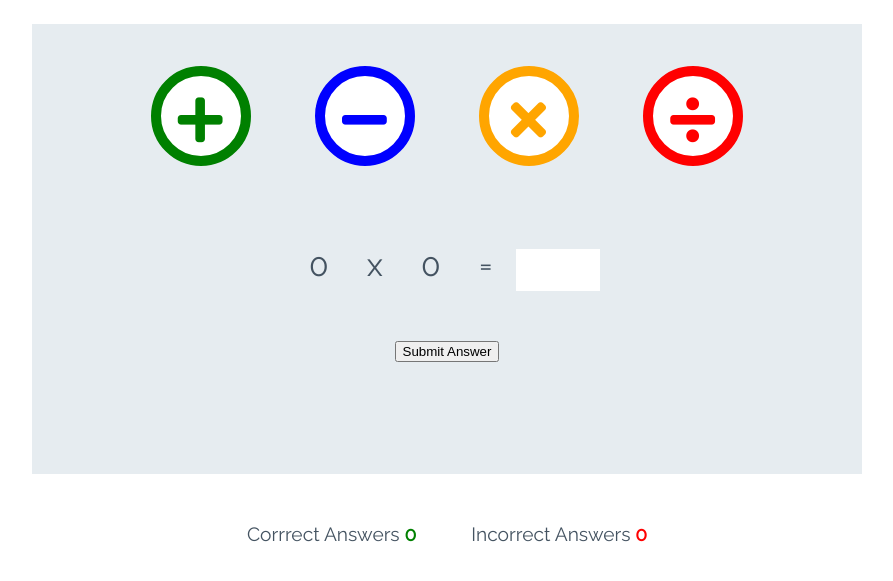
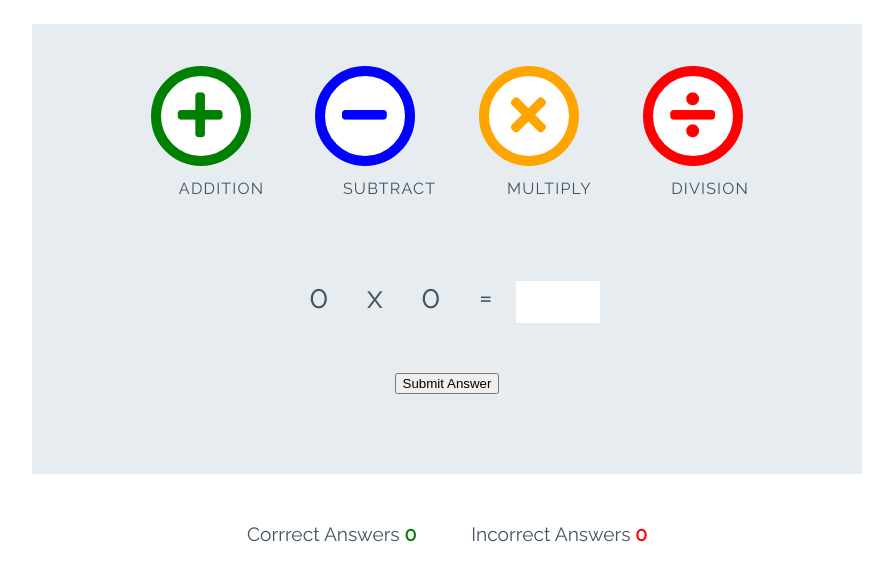
Before and after one commit to Bethan-McKenzie/Love-Maths, a plain HTML site: page index.html in a window 1280 px wide. Shown: the part 79-660 px from the top of the page, without its empty margins (193-1086 px from the left). Drawn offline with Linux system fonts and the light colour scheme.

Commit message:
Add styling to game

```diff
--- a/assets/css/style.css
+++ b/assets/css/style.css
@@ -109,6 +109,14 @@ body {
     font-size: 3.2rem;
     margin: 0 30px;
     transition: all 0.5s;
+}
+
+.btn--big::after {
+    content: attr(data-type);
+    font-size: 1rem;
+    color: #445361;
+    position: relative;
+    left: 0.75em;
 }
 
 .btn--blue {
--- a/index.html
+++ b/index.html
@@ -18,16 +18,16 @@
 
     <div class="game-area">
         <div class="controls-area">
-            <button class="btn btn--big btn--green">
+            <button data-type="addition" class="btn btn--big btn--green">
                 <i class="fas fa-plus"></i>
             </button>
-            <button class="btn btn--big btn--blue">
+            <button data-type="subtract" class="btn btn--big btn--blue">
                 <i class="fas fa-minus"></i>
             </button>
-            <button class="btn btn--big btn--orange">
+            <button data-type="multiply" class="btn btn--big btn--orange">
                 <i class="fas fa-times"></i>
             </button>
-            <button class="btn btn--big btn--red">
+            <button data-type="division" class="btn btn--big btn--red">
                 <i class="fas fa-divide"></i>
             </button>
         </div>
@@ -39,7 +39,7 @@
             <p class="answer-message">Enter Answer:</p>
             <input type="number" id="answer-box">
         </div>
-        <button btn btn--gray>Submit Answer</button>
+        <button data-type="submit" btn btn--gray>Submit Answer</button>
     </div>
 
     <div class="score-area">
```
